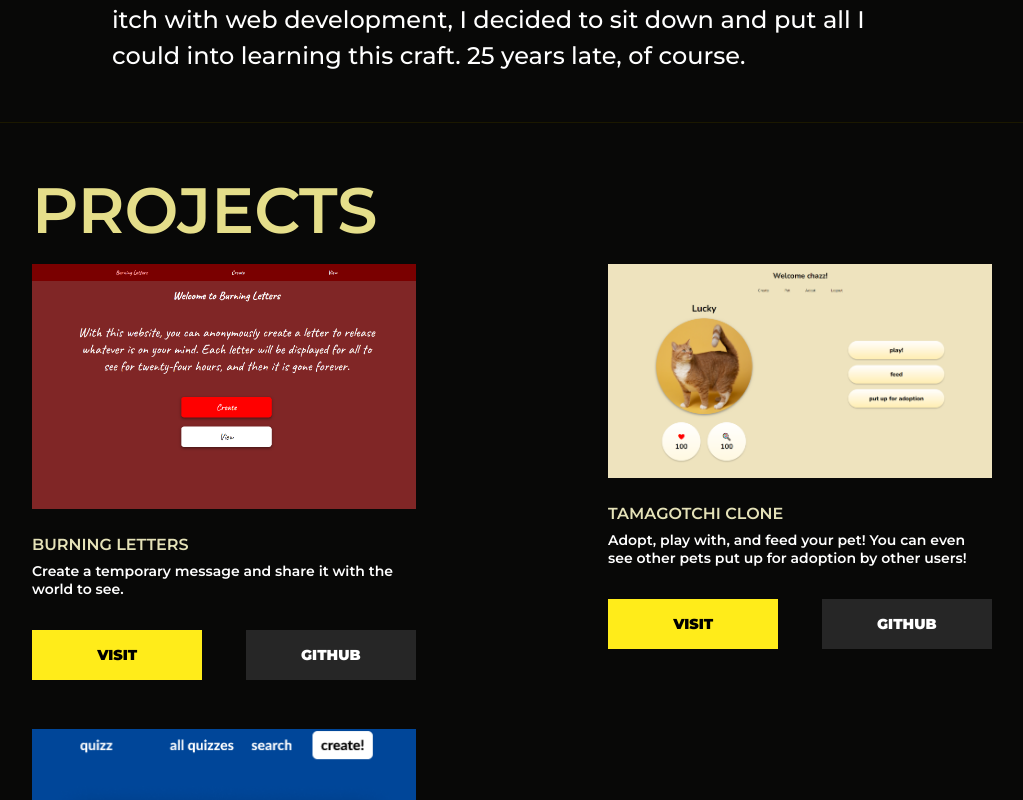
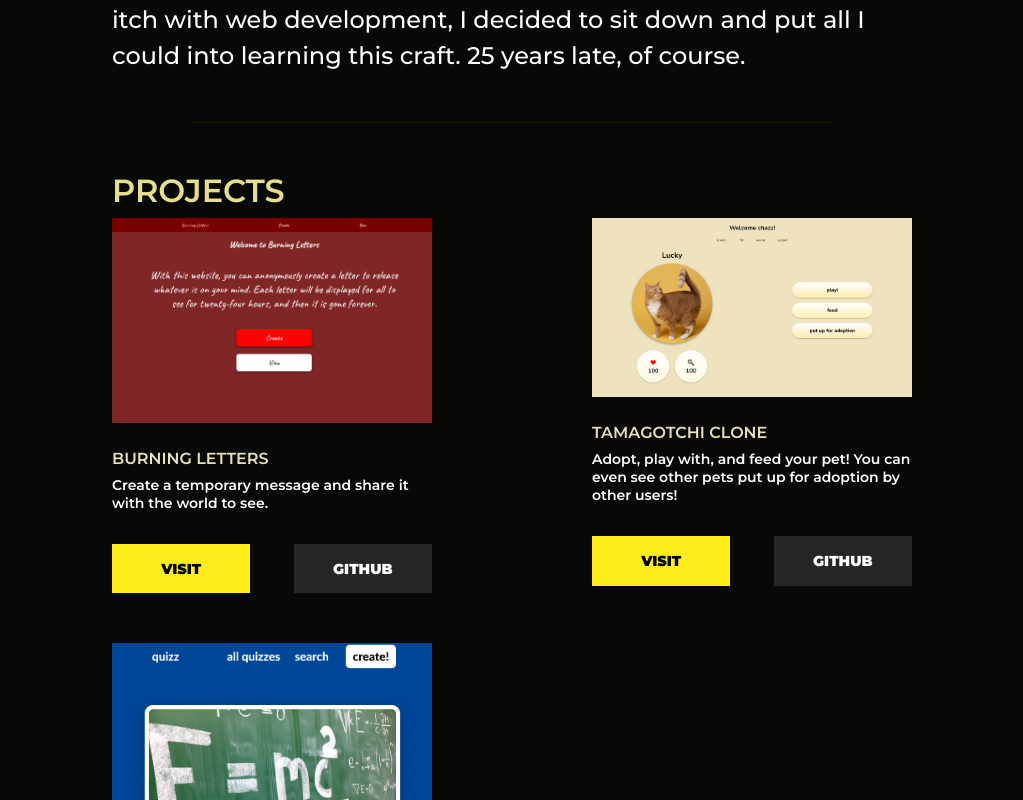
Before and after one commit to czcarrizales/react-portfolio, a React (Create React App) app: page / in a window 1280 px wide. Shown: the part 1480-2280 px from the top of the page, without its empty margins (128-1151 px from the left). Built offline with nearby package versions, Linux system fonts and the light colour scheme.

Commit message:
desktop responsiveness (App)

```diff
--- a/src/css/App.css
+++ b/src/css/App.css
@@ -32,7 +32,7 @@ hr {
     }
 
     .portfolio-container h2 {
-        font-size: 4rem;
+        font-size: 2rem;
     }
 
     .all-portfolios {
@@ -41,3 +41,15 @@ hr {
         flex-wrap: wrap;
     }
 }
+
+@media (min-width: 1000px) {
+    .portfolio-container {
+        margin-left: 15em;
+        margin-right: 15em;
+    }
+
+    hr {
+        margin-left: 20em;
+        margin-right: 20em;
+    }
+}
```
